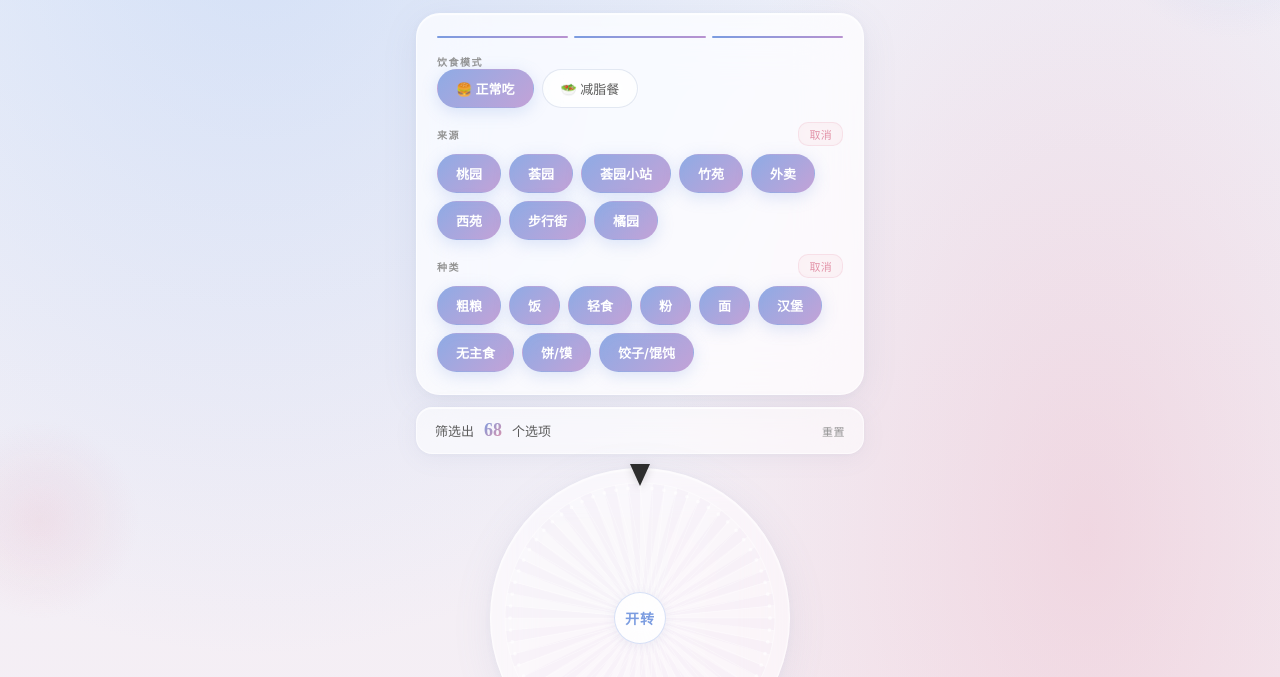
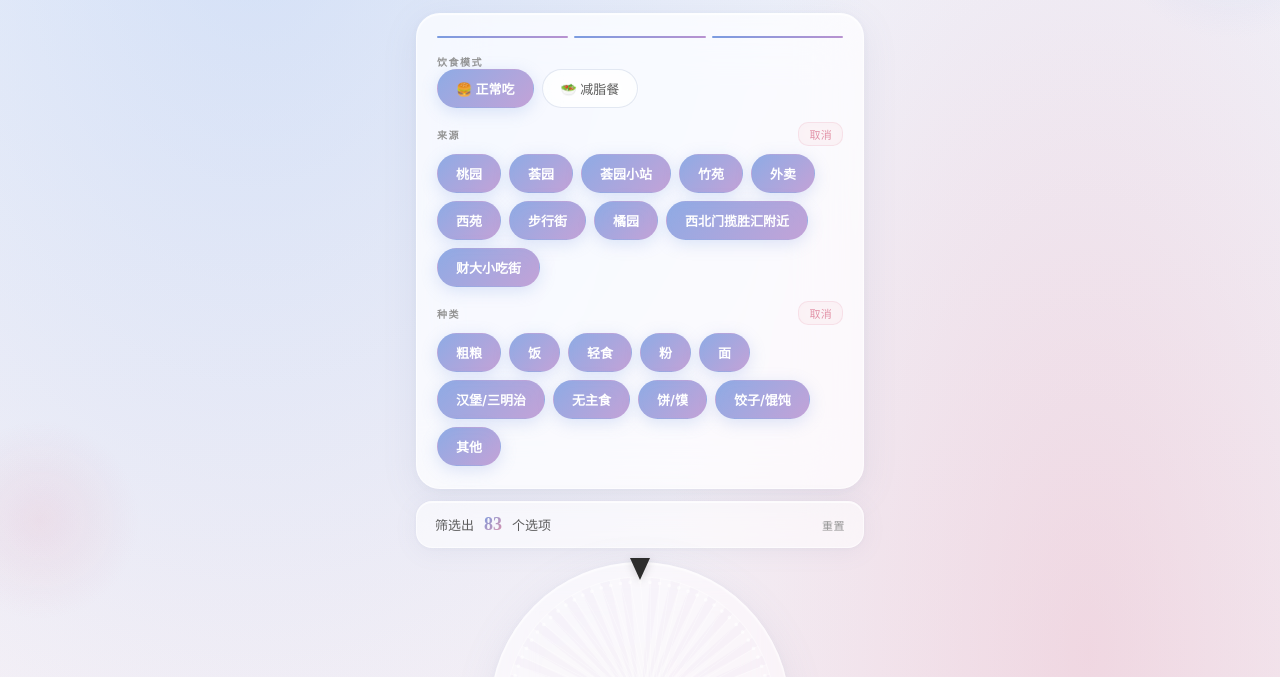
Before and after one commit to jellydolphin/food-spinner1, a website: page index.html in a window 1280 px wide. Shown: the part 100-777 px from the top of the page. Drawn offline with Linux system fonts and the light colour scheme.

Commit message:
fix: dynamic filter options (adapt to any data source)

```diff
--- a/index.html
+++ b/index.html
@@ -6,6 +6,8 @@
 <title>今天吃啥 · 华农</title>
 <style>
 @import url('https://fonts.loli.net/css2?family=Noto+Serif+SC:wght@500;600;700&display=swap');
+
+
 
 :root {
   --blue:   #7B9CE0;
@@ -22,7 +24,11 @@
   --radius-sm:   12px;
 }
 
+
+
 * { margin: 0; padding: 0; box-sizing: border-box; }
+
+
 
 body {
   font-family: -apple-system, BlinkMacSystemFont, 'Segoe UI', 'PingFang SC', 'Microsoft YaHei', sans-serif;
@@ -44,6 +50,8 @@ body {
   overflow-x: hidden;
 }
 
+
+
 /* Decorative floating blobs */
 body::before {
   content: '';
@@ -60,6 +68,8 @@ body::after {
   border-radius: 50%; pointer-events: none; z-index: 0;
 }
 
+
+
 /* ===== Glass Card Mixin ===== */
 .glass {
   background: rgba(255,255,255,0.58);
@@ -72,6 +82,8 @@ body::after {
     inset 0 1px 0 rgba(255,255,255,0.7);
 }
 
+
+
 .glass-heavy {
   background: rgba(255,255,255,0.72);
   backdrop-filter: blur(30px) saturate(150%);
@@ -82,6 +94,8 @@ body::after {
     0 2px 8px rgba(120,130,170,0.06),
     inset 0 1px 1px rgba(255,255,255,0.8);
 }
+
+
 
 /* ===== Header ===== */
 .header {
@@ -103,6 +117,8 @@ body::after {
   margin-top: 4px; letter-spacing: 1px;
 }
 
+
+
 /* ===== Filter Card ===== */
 .filter-card {
   margin: 16px 16px 12px;
@@ -110,6 +126,8 @@ body::after {
   border-radius: var(--radius-lg);
   position: relative; z-index: 1;
 }
+
+
 
 .filter-step { margin-bottom: 14px; position: relative; }
 .filter-step:last-child { margin-bottom: 0; }
@@ -143,6 +161,8 @@ body::after {
 }
 .filter-pills { display: flex; flex-wrap: wrap; gap: 8px; }
 
+
+
 .filter-pill {
   padding: 9px 18px; border-radius: 22px;
   font-size: 13px; font-weight: 500;
@@ -156,6 +176,8 @@ body::after {
 }
 .filter-pill:active { transform: scale(0.95); }
 
+
+
 .filter-pill.selected {
   background: linear-gradient(135deg, rgba(123,156,224,0.85), rgba(184,146,208,0.85));
   color: #fff;
@@ -164,6 +186,8 @@ body::after {
   box-shadow: 0 4px 16px rgba(123,156,224,0.25);
 }
 .filter-pill.selected::after { display: none; }
+
+
 
 /* ===== Filter Summary ===== */
 .filter-summary {
@@ -194,6 +218,8 @@ body::after {
 }
 .filter-summary .reset-link:active { color: var(--blue); }
 
+
+
 /* ===== Wheel ===== */
 .wheel-section {
   position: relative;
@@ -205,6 +231,8 @@ body::after {
   position: relative;
   width: 300px; height: 300px;
 }
+
+
 
 /* Glass circle under canvas */
 .wheel-glass {
@@ -221,10 +249,14 @@ body::after {
     inset 0 1px 2px rgba(255,255,255,0.8);
 }
 
+
+
 canvas#wheelCanvas {
   position: absolute; top: 0; left: 0;
   width: 300px; height: 300px;
 }
+
+
 
 /* Pointer */
 .pointer {
@@ -238,6 +270,8 @@ canvas#wheelCanvas {
   border-top: 22px solid var(--text);
   filter: drop-shadow(0 2px 4px rgba(0,0,0,0.15));
 }
+
+
 
 /* Center button */
 .center-btn {
@@ -266,6 +300,8 @@ canvas#wheelCanvas {
   opacity: 0.5;
 }
 
+
+
 /* ===== Chips ===== */
 .chips-section { padding: 0 16px; position: relative; z-index: 1; }
 .chips-header {
@@ -285,7 +321,11 @@ canvas#wheelCanvas {
 }
 .chips-header button:active { color: var(--blue); }
 
+
+
 .chips-grid { display: flex; flex-wrap: wrap; gap: 6px; }
+
+
 
 .chip {
   display: flex; align-items: center; gap: 5px;
@@ -307,6 +347,8 @@ canvas#wheelCanvas {
 .tag-canteen { background: rgba(123,156,224,0.15); color: var(--blue); }
 .tag-delivery { background: rgba(226,146,168,0.12); color: var(--pink); }
 
+
+
 .chip.excluded {
   background: rgba(255,255,255,0.2);
   color: #C8C8D0;
@@ -317,6 +359,8 @@ canvas#wheelCanvas {
 .chip.excluded .chip-tag { opacity: 0.3; }
 .chip:active { transform: scale(0.95); }
 
+
+
 /* ===== Tip ===== */
 .tip {
   text-align: center;
@@ -324,6 +368,8 @@ canvas#wheelCanvas {
   font-size: 11px; color: var(--text-light);
   position: relative; z-index: 1; letter-spacing: 0.5px;
 }
+
+
 
 /* ===== Result Overlay ===== */
 .result-overlay {
@@ -389,6 +435,8 @@ canvas#wheelCanvas {
 }
 .btn-confirm:active { opacity: 0.85; transform: scale(0.97); }
 
+
+
 /* ===== States ===== */
 .hidden { display: none !important; }
 .empty-state {
@@ -400,6 +448,8 @@ canvas#wheelCanvas {
 }
 .empty-state .big-emoji { font-size: 36px; margin-bottom: 10px; }
 
+
+
 /* Step indicator */
 .step-row { display: flex; gap: 6px; margin-bottom: 16px; }
 .step-dot {
@@ -408,6 +458,8 @@ canvas#wheelCanvas {
   transition: background 0.4s;
 }
 .step-dot.done { background: linear-gradient(90deg, var(--blue), var(--purple)); }
+
+
 
 /* Shake */
 @keyframes shake {
@@ -420,10 +472,14 @@ canvas#wheelCanvas {
 </head>
 <body>
 
+
+
 <div class="header">
   <h1>今天吃啥</h1>
   <div class="sub">先筛选 · 再转盘 · 华中农业大学</div>
 </div>
+
+
 
 <!-- ===== FILTER ===== -->
 <div class="filter-card glass-heavy" id="filterCard">
@@ -433,21 +489,29 @@ canvas#wheelCanvas {
     <div class="step-dot" id="stepDot3"></div>
   </div>
 
+
+
   <div class="filter-step">
     <div class="filter-label">饮食模式</div>
     <div class="filter-pills" id="dietPills"></div>
   </div>
+
+
 
   <div class="filter-step">
     <div class="filter-label">来源</div>
     <div class="filter-pills" id="sourcePills"></div>
   </div>
 
+
+
   <div class="filter-step">
     <div class="filter-label">种类</div>
     <div class="filter-pills" id="typePills"></div>
   </div>
 </div>
+
+
 
 <!-- ===== SUMMARY ===== -->
 <div class="filter-summary glass" id="filterSummary">
@@ -456,6 +520,8 @@ canvas#wheelCanvas {
   <span>个选项</span>
   <button class="reset-link" onclick="resetFilters()">重置</button>
 </div>
+
+
 
 <!-- ===== WHEEL ===== -->
 <div class="wheel-section" id="wheelSection">
@@ -467,6 +533,8 @@ canvas#wheelCanvas {
   </div>
 </div>
 
+
+
 <!-- ===== EMPTY / SINGLE STATES ===== -->
 <div class="empty-state hidden" id="emptyState">
   <div class="big-emoji">🤔</div>
@@ -474,11 +542,15 @@ canvas#wheelCanvas {
   <p style="font-size:12px;">试试放宽筛选条件</p>
 </div>
 
+
+
 <div class="empty-state hidden" id="singleState">
   <div class="big-emoji" id="singleEmoji"></div>
   <p style="font-weight:600;" id="singleName"></p>
   <p style="font-size:12px;">只剩这一个，不用转了</p>
 </div>
+
+
 
 <!-- ===== CHIPS ===== -->
 <div class="chips-section" id="chipsSection">
@@ -489,13 +561,19 @@ canvas#wheelCanvas {
   <div class="chips-grid" id="chipsGrid"></div>
 </div>
 
+
+
 <div class="tip" id="tipText"></div>
+
+
 
 <p style="text-align:center;font-size:10px;color:var(--text-light);padding:0 20px 20px;position:relative;z-index:1;">
   数据来源 <a href="https://docs.qq.com/sheet/DUEVoZ1ZJRHpVS0Vw?tab=BB08J2" target="_blank" style="color:var(--blue);text-decoration:none;">腾讯文档 · 我在华农今天吃什么</a>
   · <span id="syncTime">加载中…</span>
   <button onclick="manualRefresh()" style="background:none;border:none;color:var(--blue);font-size:10px;cursor:pointer;font-family:inherit;">↻ 检查更新</button>
 </p>
+
+
 
 <!-- ===== RESULT ===== -->
 <div class="result-overlay hidden" id="resultOverlay">
@@ -513,6 +591,8 @@ canvas#wheelCanvas {
   </div>
 </div>
 
+
+
 <script>
 // ==================== FOOD DATABASE ====================
 // Auto-assign emoji by type
@@ -523,6 +603,8 @@ function autoEmoji(type) {
   };
   return map[type] || '🍽️';
 }
+
+
 
 const ALL_FOODS = [
   { id:'a1',name:'甜玉米+鸡蛋', emoji:'🌽', source:'桃园', type:'粗粮', diet:'diet', note:'桃二卖包子那里' },
@@ -560,41 +642,43 @@ const ALL_FOODS = [
   { id:'a33',name:'烤鸭卷+瘦肉丸', emoji:'🥬', source:'步行街', type:'无主食', diet:'normal', note:'' },
 ];
 
+
+
 // ==================== FILTER OPTIONS ====================
 const DIET_OPTIONS = [
   { key:'normal', label:'正常吃', icon:'🍔' },
   { key:'diet',   label:'减脂餐', icon:'🥗' },
 ];
-const SOURCE_OPTIONS = [
-  { key:'桃园', label:'桃园' },
-  { key:'荟园', label:'荟园' },
-  { key:'荟园小站', label:'荟园小站' },
-  { key:'竹苑', label:'竹苑' },
-  { key:'外卖', label:'外卖' },
-  { key:'西苑', label:'西苑' },
-  { key:'步行街', label:'步行街' },
-  { key:'橘园', label:'橘园' },
-];
-const TYPE_OPTIONS = [
-  { key:'粗粮', label:'粗粮' },
-  { key:'饭', label:'饭' },
-  { key:'轻食', label:'轻食' },
-  { key:'粉', label:'粉' },
-  { key:'面', label:'面' },
-  { key:'汉堡/三明治', label:'汉堡' },
-  { key:'无主食', label:'无主食' },
-  { key:'饼/馍', label:'饼/馍' },
-  { key:'饺子/馄饨', label:'饺子/馄饨' },
-];
+// Source & type options are generated dynamically from data
+function getSourceOptions() {
+  const seen = new Set();
+  const result = [];
+  for (const f of ALL_FOODS) {
+    if (!seen.has(f.source)) { seen.add(f.source); result.push({ key: f.source, label: f.source }); }
+  }
+  return result;
+}
+function getTypeOptions() {
+  const seen = new Set();
+  const result = [];
+  for (const f of ALL_FOODS) {
+    if (!seen.has(f.type)) { seen.add(f.type); result.push({ key: f.type, label: f.type }); }
+  }
+  return result;
+}
+
+
 
 // ==================== STATE ====================
 let filterDiet = 'normal';
-let filterSources = new Set(['桃园','荟园','荟园小站','竹苑','外卖','西苑','步行街','橘园']);
-let filterTypes = new Set(['粗粮','饭','轻食','粉','面','汉堡/三明治','无主食','饼/馍','饺子/馄饨']);
+let filterSources = new Set();  // initialised in init()
+let filterTypes = new Set();    // initialised in init()
 let excludedIds = new Set();
 let rotation = 0;
 let spinning = false;
 let animFrame = null;
+
+
 
 // ==================== FILTERING ====================
 function getFiltered() {
@@ -608,23 +692,33 @@ function getFiltered() {
 }
 function getActive() { return getFiltered().filter(f => !excludedIds.has(f.id)); }
 
+
+
 // ==================== CANVAS ====================
 const canvas = document.getElementById('wheelCanvas');
 const ctx = canvas.getContext('2d');
 const SIZE = 600, CX = SIZE / 2, CY = SIZE / 2;
 const R = 270;
 
+
+
 function drawWheel() {
   const active = getActive();
   const n = active.length;
   ctx.clearRect(0, 0, SIZE, SIZE);
 
+
+
   if (n === 0) return;
   const sa = (2 * Math.PI) / n;
+
+
 
   ctx.save();
   ctx.translate(CX, CY);
   ctx.rotate(rotation);
+
+
 
   // Alternating fills — subtle blue-pink tint per sector
   for (let i = 0; i < n; i++) {
@@ -634,6 +728,8 @@ function drawWheel() {
     ctx.moveTo(0, 0);
     ctx.arc(0, 0, R, start, end);
     ctx.closePath();
+
+
 
     if (n <= 6) {
       // Few options: slightly visible alternating
@@ -649,6 +745,8 @@ function drawWheel() {
     ctx.fill();
   }
 
+
+
   // Dividing lines
   for (let i = 0; i < n; i++) {
     const angle = i * sa - Math.PI / 2;
@@ -659,6 +757,8 @@ function drawWheel() {
     ctx.lineWidth = 1;
     ctx.stroke();
   }
+
+
 
   // Small dots at outer edge of each sector boundary
   for (let i = 0; i < n; i++) {
@@ -671,12 +771,16 @@ function drawWheel() {
     ctx.fill();
   }
 
+
+
   // Outer ring
   ctx.beginPath();
   ctx.arc(0, 0, R, 0, 2 * Math.PI);
   ctx.strokeStyle = 'rgba(255,255,255,0.45)';
   ctx.lineWidth = 2;
   ctx.stroke();
+
+
 
   // Inner ring
   ctx.beginPath();
@@ -685,24 +789,30 @@ function drawWheel() {
   ctx.lineWidth = 1;
   ctx.stroke();
 
+
+
   ctx.restore();
 }
+
+
 
 // ==================== UI ====================
 function renderFilters() {
   document.getElementById('dietPills').innerHTML = DIET_OPTIONS.map(o =>
     `<span class="filter-pill${filterDiet===o.key?' selected':''}" onclick="setDiet('${o.key}')">${o.icon} ${o.label}</span>`
   ).join('');
-  document.getElementById('sourcePills').innerHTML = SOURCE_OPTIONS.map(o =>
+  document.getElementById('sourcePills').innerHTML = getSourceOptions().map(o =>
     `<span class="filter-pill${filterSources.has(o.key)?' selected':''}" onclick="toggleSource('${o.key}')">${o.label}</span>`
   ).join('');
-  document.getElementById('typePills').innerHTML = TYPE_OPTIONS.map(o =>
+  document.getElementById('typePills').innerHTML = getTypeOptions().map(o =>
     `<span class="filter-pill${filterTypes.has(o.key)?' selected':''}" onclick="toggleType('${o.key}')">${o.label}</span>`
   ).join('');
   document.getElementById('stepDot2').classList.toggle('done', filterSources.size > 0);
   document.getElementById('stepDot3').classList.toggle('done', filterTypes.size > 0);
   updateSelectAllButtons();
 }
+
+
 
 function updateSelectAllButtons() {
   // Source button
@@ -720,9 +830,11 @@ function updateSelectAllButtons() {
     header.appendChild(srcBtn);
     srcBtn.onclick = toggleAllSources;
   }
-  const allSrc = filterSources.size === SOURCE_OPTIONS.length;
+  const srcOpts = getSourceOptions(); const allSrc = filterSources.size === srcOpts.length;
   srcBtn.textContent = allSrc ? '取消' : '全选';
   srcBtn.classList.toggle('all-active', allSrc);
+
+
 
   // Type button
   let typeBtn = document.getElementById('typeSelectAll');
@@ -739,20 +851,26 @@ function updateSelectAllButtons() {
     header.appendChild(typeBtn);
     typeBtn.onclick = toggleAllTypes;
   }
-  const allType = filterTypes.size === TYPE_OPTIONS.length;
+  const typeOpts = getTypeOptions(); const allType = filterTypes.size === typeOpts.length;
   typeBtn.textContent = allType ? '取消' : '全选';
   typeBtn.classList.toggle('all-active', allType);
 }
+
+
 
 function renderSummary() {
   const filtered = getFiltered();
   const active = getActive();
   document.getElementById('filterCount').textContent = active.length;
 
+
+
   const wheelS = document.getElementById('wheelSection');
   const emptyS = document.getElementById('emptyState');
   const singleS = document.getElementById('singleState');
   const chipsS = document.getElementById('chipsSection');
+
+
 
   if (filtered.length === 0) {
     wheelS.classList.add('hidden'); emptyS.classList.remove('hidden');
@@ -772,8 +890,12 @@ function renderSummary() {
     singleS.classList.add('hidden'); chipsS.classList.remove('hidden');
   }
 
+
+
   renderChips(); updateTip(); drawWheel();
 }
+
+
 
 function renderChips() {
   const filtered = getFiltered();
@@ -786,6 +908,8 @@ function renderChips() {
   }).join('');
 }
 
+
+
 function updateTip() {
   const active = getActive();
   const tip = document.getElementById('tipText');
@@ -794,6 +918,8 @@ function updateTip() {
     ? '点击选项剔除不想要的，然后转盘决定'
     : `已剔除 ${excludedIds.size} 个，剩余 ${active.length} 个可选`;
 }
+
+
 
 // ==================== ACTIONS ====================
 function setDiet(k) { filterDiet = k; excludedIds.clear(); refreshAll(); }
@@ -808,29 +934,31 @@ function toggleType(k) {
   excludedIds.clear(); refreshAll();
 }
 function resetFilters() { if(spinning) return;
-  filterDiet='normal'; filterSources=new Set(['桃园','荟园','荟园小站','竹苑','外卖','西苑','步行街','橘园']);
-  filterTypes=new Set(['粗粮','饭','轻食','粉','面','汉堡/三明治','无主食','饼/馍','饺子/馄饨']);
+  filterDiet='normal'; filterSources=new Set(getSourceOptions().map(o=>o.key));
+  filterTypes=new Set(getTypeOptions().map(o=>o.key));
   excludedIds.clear(); refreshAll();
 }
 function toggleAllSources() { if(spinning) return;
-  if (filterSources.size === SOURCE_OPTIONS.length) {
+  const srcOpts2 = getSourceOptions();
+  if (filterSources.size === srcOpts2.length) {
     // Cancel all → keep only the first one
     filterSources.clear();
-    filterSources.add(SOURCE_OPTIONS[0].key);
+    filterSources.add(getSourceOptions()[0].key);
   } else {
     // Select all
-    SOURCE_OPTIONS.forEach(o => filterSources.add(o.key));
+    getSourceOptions().forEach(o => filterSources.add(o.key));
   }
   excludedIds.clear(); refreshAll();
 }
 function toggleAllTypes() { if(spinning) return;
-  if (filterTypes.size === TYPE_OPTIONS.length) {
+  const typeOpts2 = getTypeOptions();
+  if (filterTypes.size === typeOpts2.length) {
     // Cancel all → keep only the first one
     filterTypes.clear();
-    filterTypes.add(TYPE_OPTIONS[0].key);
+    filterTypes.add(getTypeOptions()[0].key);
   } else {
     // Select all
-    TYPE_OPTIONS.forEach(o => filterTypes.add(o.key));
+    getTypeOptions().forEach(o => filterTypes.add(o.key));
   }
   excludedIds.clear(); refreshAll();
 }
@@ -852,6 +980,8 @@ function toggleExclude(id) { if(spinning) return;
 function resetExcluded() { if(spinning) return; excludedIds.clear(); refreshAll(); }
 function refreshAll() { renderFilters(); renderSummary(); }
 
+
+
 // ==================== SPIN ====================
 function startSpin() {
   if (spinning) return;
@@ -860,6 +990,8 @@ function startSpin() {
   spinning = true;
   const btn = document.getElementById('spinBtn');
   btn.disabled = true; btn.textContent = '···';
+
+
 
   const winIdx = Math.floor(Math.random() * active.length);
   const n = active.length;
@@ -872,9 +1004,13 @@ function startSpin() {
   const spins = (3 + Math.floor(Math.random() * 2)) * 2 * Math.PI;
   const target = rotation + spins + adj;
 
+
+
   const sr = rotation;
   const st = performance.now();
   const dur = 1500;
+
+
 
   function anim(now) {
     const t = Math.min(1, (now - st) / dur);
@@ -890,6 +1026,8 @@ function startSpin() {
   }
   animFrame = requestAnimationFrame(anim);
 }
+
+
 
 // ==================== RESULT ====================
 function showResult(food) {
@@ -918,15 +1056,21 @@ function confirmResult() {
   document.getElementById('resultOverlay').classList.add('hidden');
 }
 
+
+
 // ==================== DATA SYNC ====================
 const SHEET_URL = 'https://docs.qq.com/sheet/DUEVoZ1ZJRHpVS0Vw?tab=BB08J2';
 const SYNC_INTERVAL = 5 * 60 * 1000; // 5 minutes
 let lastSyncTime = null;
 
+
+
 function formatTime(ts) {
   const d = new Date(ts);
   return `${d.getMonth()+1}/${d.getDate()} ${String(d.getHours()).padStart(2,'0')}:${String(d.getMinutes()).padStart(2,'0')}`;
 }
+
+
 
 async function checkForUpdates() {
   try {
@@ -942,6 +1086,9 @@ async function checkForUpdates() {
         newFoods.forEach(f => ALL_FOODS.push(f));
         lastSyncTime = json.updated;
         excludedIds.clear();
+        // Re-init filters to include any new sources/types
+        filterSources = new Set(getSourceOptions().map(o => o.key));
+        filterTypes = new Set(getTypeOptions().map(o => o.key));
         refreshAll();
         showToast(`已更新 ${newFoods.length} 条菜品数据`);
         console.log('Data synced at', formatTime(lastSyncTime));
@@ -957,6 +1104,8 @@ async function checkForUpdates() {
     : '使用离线数据';
 }
 
+
+
 function manualRefresh() {
   document.getElementById('syncTime').textContent = '检查中…';
   checkForUpdates().then(() => {
@@ -966,6 +1115,8 @@ function manualRefresh() {
     }
   });
 }
+
+
 
 // Toast notification
 function showToast(msg) {
@@ -981,11 +1132,17 @@ function showToast(msg) {
   setTimeout(() => { toast.style.opacity = '0'; }, 2500);
 }
 
+
+
 // Poll for updates every hour
 setInterval(checkForUpdates, SYNC_INTERVAL);
 
+
+
 // ==================== INIT ====================
 function init() {
+  filterSources = new Set(getSourceOptions().map(o => o.key));
+  filterTypes = new Set(getTypeOptions().map(o => o.key));
   renderFilters();
   renderSummary();
   drawWheel();
```
